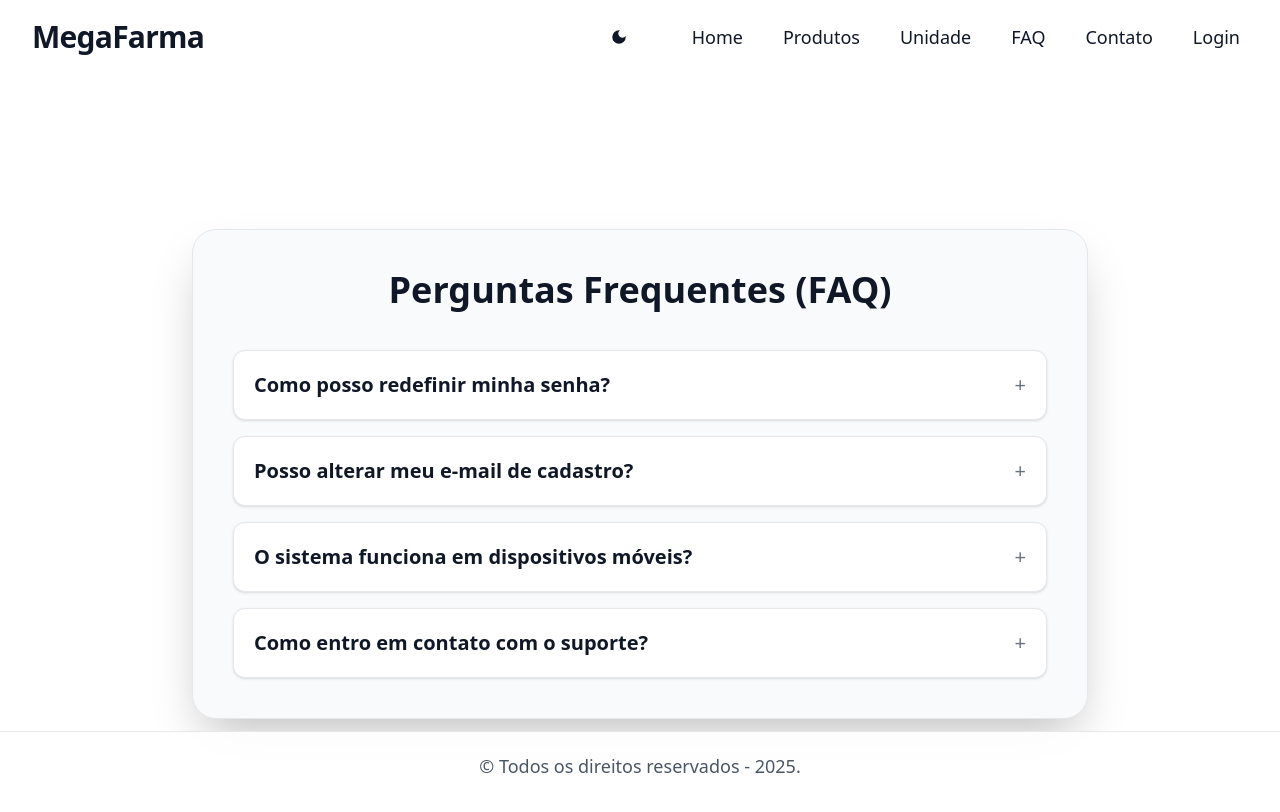
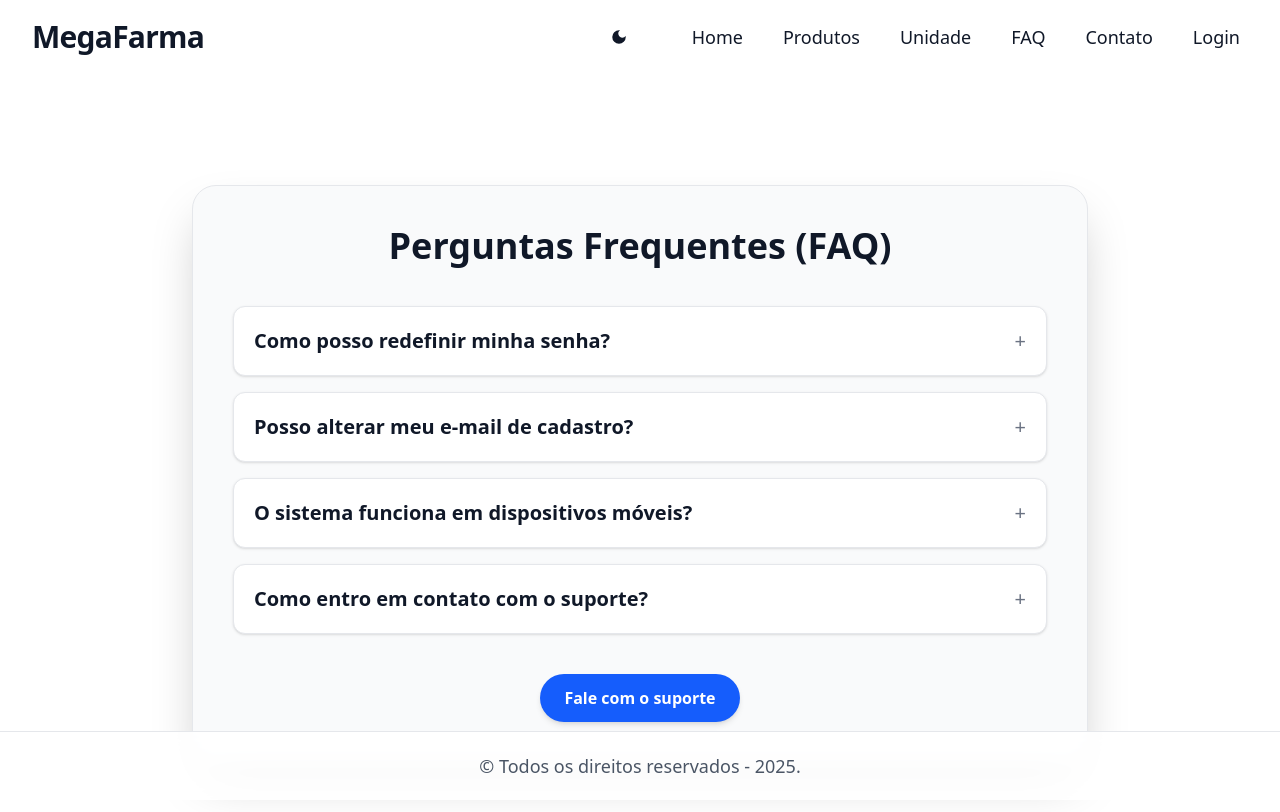
Before and after one commit to 1TDSPG-25/sistema-flow, a React (Vite) app: page /sistema-flow/faq in a window 1280 px wide. Shown: the top 812 px of the page. Built offline with nearby package versions, Linux system fonts and the light colour scheme; no server answers.

Commit message:
feat: adiciona botão "Fale com o suporte" com redirecionamento para página de contato

```diff
--- a/src/routes/Faq/index.tsx
+++ b/src/routes/Faq/index.tsx
@@ -1,4 +1,5 @@
 import { useState } from "react";
+import { useNavigate } from "react-router-dom";
 
 interface FAQItem {
   question: string;
@@ -30,9 +31,14 @@ const faqData: FAQItem[] = [
 
 export default function FaqPage() {
   const [openIndex, setOpenIndex] = useState<number | null>(null);
+  const navigate = useNavigate();
 
   const toggleAnswer = (index: number) => {
     setOpenIndex(openIndex === index ? null : index);
+  };
+
+  const handleContactRedirect = () => {
+    navigate("/contato");
   };
 
   return (
@@ -72,6 +78,16 @@ export default function FaqPage() {
             </article>
           ))}
         </div>
+
+        {/* Botão de suporte */}
+        <div className="flex justify-center mt-10">
+          <button
+            onClick={handleContactRedirect}
+            className="px-6 py-3 rounded-full bg-blue-600 hover:bg-blue-700 text-white font-semibold transition-colors duration-300 shadow-md"
+          >
+            Fale com o suporte
+          </button>
+        </div>
       </div>
     </section>
   );
```
